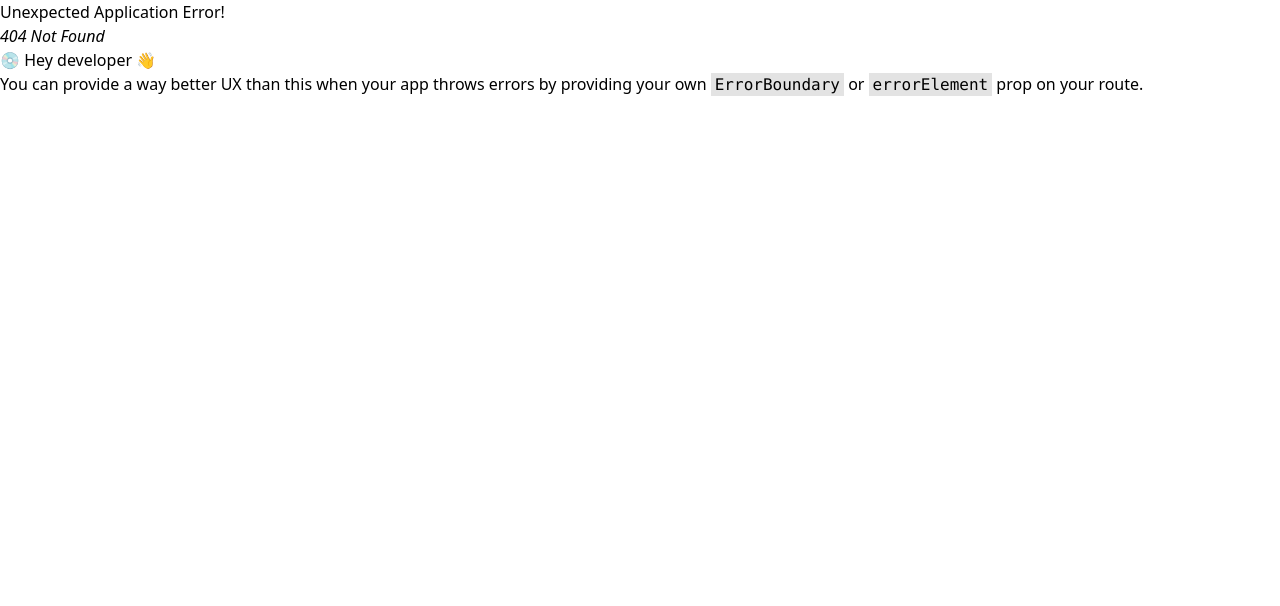
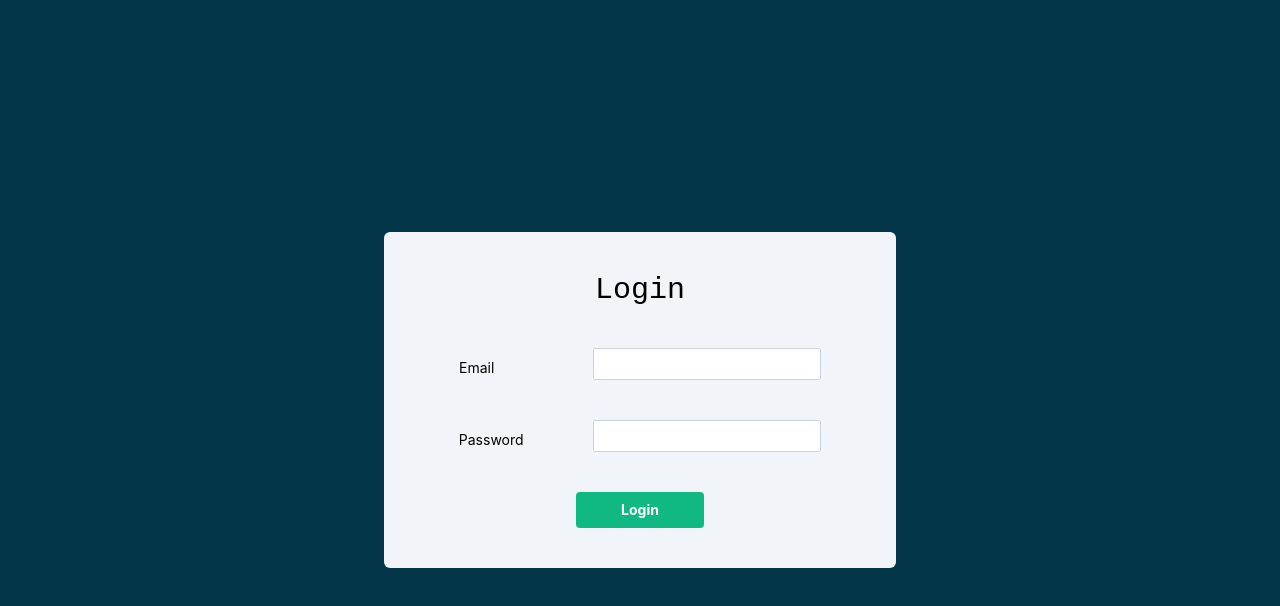
Before and after one commit to lawrence415610/moegpt, a React (Vite) app: page /login in a window 1280 px wide. Before the commit this address had no page. Shown: the top 606 px of the page. Built offline with nearby package versions, Linux system fonts and the light colour scheme.

Commit message:
:construction: Login Page Done, add some styles

```diff
--- a/src/index.css
+++ b/src/index.css
@@ -1,3 +1,21 @@
 @tailwind base;
 @tailwind components;
 @tailwind utilities;
+
+@layer components {
+	/* For all h1 titles */
+	.big-title-font {
+		@apply text-black text-3xl text-center font-mono;
+	}
+	/* For all body text */
+	.body-font {
+		@apply text-black text-sm font-sans;
+	}
+
+	.input-field {
+		@apply min-w-56 h-8 block border rounded-sm border-slate-300 pl-2 focus:ring-1 focus:outline-none focus:border-emerald-500 tracking-wide;
+	}
+	.primary-btn{
+		@apply bg-emerald-500 hover:bg-emerald-600 text-white font-bold py-2 px-4 rounded;
+	}
+}
--- /dev/null
+++ b/src/pages/LoginPage.jsx
@@ -0,0 +1,106 @@
+import { useState, useEffect } from 'react';
+
+const LoginPage = () => {
+	const [email, setEmail] = useState('');
+	const [password, setPassword] = useState('');
+	const [emailError, setEmailError] = useState(null);
+	const [passwordError, setPasswordError] = useState(null);
+	const [isDisabled, setIsDisabled] = useState(true);
+	const emailRegex = /^[a-zA-Z0-6._%+-]+@[a-zA-Z0-6.-]+\.[a-zA-Z]{2,}$/;
+	const passwordRegex = /^(?=.*[a-z])(?=.*\d).{8,}$/;
+
+	const emailHandler = (e) => {
+		const input = e.target.value;
+		setEmail(input);
+		if (!input.match(emailRegex)) {
+			setEmailError('Please input valid email address!');
+		} else {
+			setEmailError(null);
+		}
+	};
+
+	const passwordHandler = (e) => {
+		const input = e.target.value;
+		setPassword(input);
+		if (!input.match(passwordRegex)) {
+			setPasswordError('Password must contain at least 8 characters, 1 letter and 1 number!');
+		} else {
+			setPasswordError(null);
+		}
+	};
+
+	const submitHandler = (e) => {
+		e.preventDefault();
+		if(isDisabled) return;
+		console.log({
+			email,
+			password,
+		});
+	};
+
+	useEffect(() => {
+		if (emailError || passwordError) {
+			setIsDisabled(true);
+		} else {
+			setIsDisabled(false);
+		}
+	}, [emailError, passwordError]);
+
+	return (
+		<main className="flex items-center justify-center bg-dark-blue h-screen body-font">
+			<div className="max-w-lg rounded-md bg-slate-100 w-full p-10">
+				<h1 className="big-title-font select-none mb-10">Login</h1>
+				<form onSubmit={submitHandler} className="flex flex-col justify-start gap-8">
+					<div className="flex justify-around items-center">
+						<label className="min-w-16" htmlFor="email">
+							Email
+						</label>
+						<div>
+							<input
+								className={`input-field ${
+									emailError ? 'focus:border-red-500 border-red-500' : ''
+								}`}
+								value={email}
+								onChange={emailHandler}
+								id="email"
+							/>
+							<p className="text-red-500 text-xs mt-2 max-w-">
+								{!!emailError && emailError}
+							</p>
+						</div>
+					</div>
+					<div className="flex justify-around items-center">
+						<label className="min-w-16" htmlFor="password">
+							Password
+						</label>
+						<div>
+							<input
+								className={`input-field ${
+									passwordError ? 'focus:border-red-500 border-red-500' : ''
+								}`}
+								onChange={passwordHandler}
+								value={password}
+								type="password"
+								id="password"
+							/>
+							<p className="text-red-500 text-xs mt-2 max-w-56">
+								{!!passwordError && passwordError}
+							</p>
+						</div>
+					</div>
+					<button
+						className={`primary-btn w-32 self-center ${
+							isDisabled ? 'bg-stone-400 hover:bg-stone-400 cursor-not-allowed' : ''
+						}`}
+						disabled={isDisabled}
+						type="submit"
+					>
+						Login
+					</button>
+				</form>
+			</div>
+		</main>
+	);
+};
+
+export default LoginPage;
--- a/src/routes/index.jsx
+++ b/src/routes/index.jsx
@@ -1,7 +1,11 @@
 import { createBrowserRouter, RouterProvider } from 'react-router-dom';
 import HomePage from '../pages/HomePage';
+import LoginPage from '../pages/LoginPage';
 
-const router = createBrowserRouter([{ path: '/', element: <HomePage /> }]);
+const router = createBrowserRouter([
+	{ path: '/', element: <HomePage /> },
+	{ path: '/login', element: <LoginPage /> },
+]);
 
 const Router = (children) => {
 	return <RouterProvider router={router}>{children}</RouterProvider>;
--- a/tailwind.config.js
+++ b/tailwind.config.js
@@ -2,7 +2,15 @@
 export default {
 	content: ['./index.html', './src/**/*.{js,ts,jsx,tsx}'],
 	theme: {
-		extend: {},
+		extend: {
+			colors: {
+				'dark-blue': '#04364A',
+			},
+      fontFamily: {
+        'sans': ['Inter', 'sans-serif'],
+        'mono': ['JetBrains Mono', 'monospace'],
+      },
+		},
 	},
 	plugins: [],
 };
```
